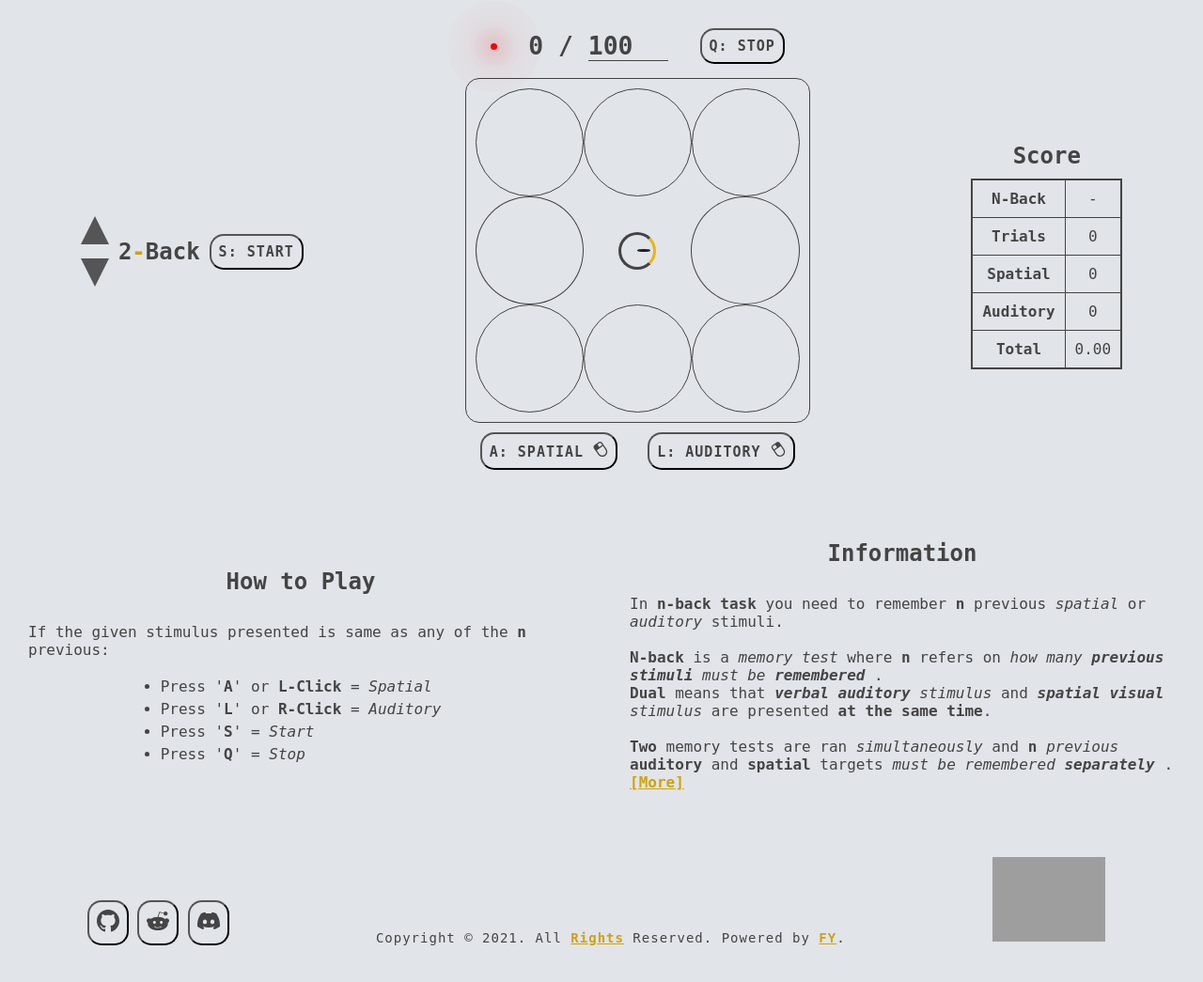
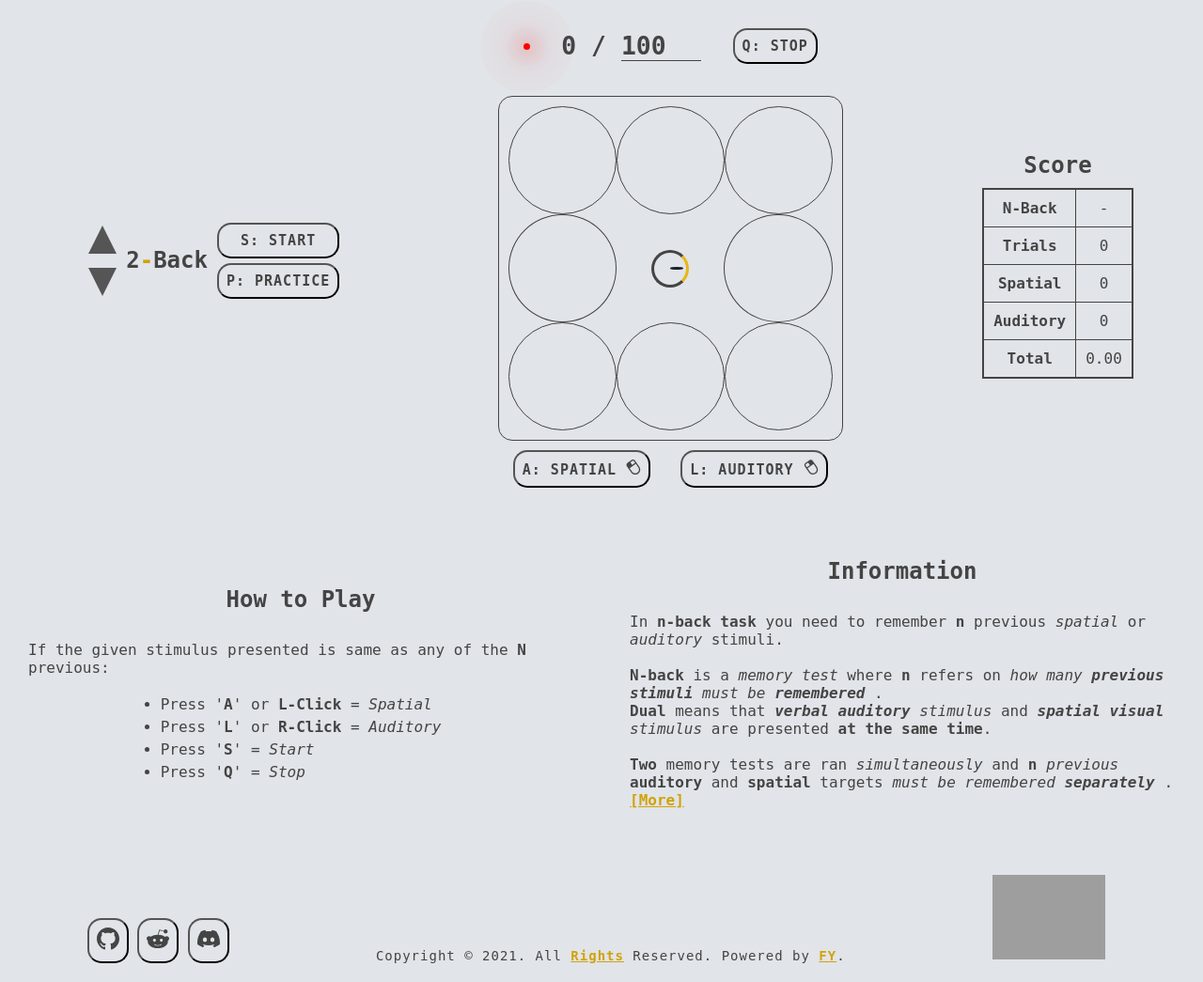
Before and after one commit to TheLittleMister/dualnback, a Django app: page / in a window 1280 px wide. Shown: the part 78-1123 px from the top of the page at 94% size. Before the commit the page ends 1084 px from the top, so only its background shows below. Run offline with Django 3.2, Linux system fonts and the light colour scheme; parts of the project's set-up code (start-up, migrations or seed data) failed here and were passed over; some libraries are stand-ins or nearby versions; grey boxes are pictures that could not be loaded.

Commit message:
Practice Implemented

```diff
--- a/templates/index.html
+++ b/templates/index.html
@@ -155,7 +155,7 @@
               </div>
               <div>
                 <p>
-                The set is taken into account if it has at least <strong><em>N * 20</em></strong> trials.
+                The set is taken into account if it is NOT practice and it has at least <strong><em>N * 20</em></strong> trials.
                 <br><br>
                 <h4>e.g:</h4>
                 <ul>
@@ -212,7 +212,10 @@
           </div>
           <h2>
             <span class="n-back-input">2</span><span class="yellow">-</span>Back</h2>
-          <button id="KeyS">S: START</button>
+          <div class="play">
+            <button id="KeyS">S: START</button>
+            <button id="KeyP">P: PRACTICE</button>
+          </div>
         </div>
 
         <div class="game-card">
@@ -224,7 +227,15 @@
             </form>
             <button id="KeyQ">Q: STOP</button>
           </h2>
-
+          <div class="practice-div">
+            <div class="practice-span">
+              <span class="practice-spatial"></span>
+            </div>
+            <div class="practice-span">
+              <span class="practice-auditory"></span>
+            </div>
+            <br>
+          </div>
           <div class="panel">
             <div class="row-1">
               <div class="square circle-1"></div>
@@ -297,7 +308,7 @@
         <div class="howto">
           <h2>How to Play</h2>
           <p>If the given stimulus presented is same as any of the
-            <strong>n</strong>
+            <strong>N</strong>
             previous:</p>
           <ul class="controls">
             <li>Press '<strong>A</strong>' or
--- a/templates/static/css/styles.css
+++ b/templates/static/css/styles.css
@@ -300,6 +300,10 @@ h2 {
 	box-shadow: 0 0 20px var(--active), 0 0 30px var(--active), 0 0 40px var(--active), 0 0 50px var(--active), 0 0 60px var(--active), 0 0 70px var(--active), 0 0 80px var(--active);
 }
 
+.practice-span {
+	text-align: center;
+}
+
 /* SPINNING CENTER */
 
 @-moz-keyframes spin {
@@ -365,7 +369,7 @@ h2 {
 	display: flex;
 	flex-direction: row;
 	/* gap: 10px; */
-
+	margin: 20px;
 	align-items: center;
 	justify-content: space-between;
 }
@@ -473,7 +477,8 @@ td {
 	padding: 30px;
 }
 
-.controls {
+.controls,
+.play {
 	display: flex;
 	flex-direction: column;
 	gap: 5px;
--- a/templates/static/js/dualnback.js
+++ b/templates/static/js/dualnback.js
@@ -6,6 +6,11 @@
   FP: False Positive
   FN: False Negative
 */
+
+// DARK MODE VARIABLES
+let darkMode = false;
+const switchMode = document.querySelector(".switch-checkbox");
+const slider = document.querySelector(".slider");
 
 // GAME VARIABLES
 const trialsInput = document.querySelector("#trials-input");
@@ -20,6 +25,11 @@ const spatialElement = document.querySelector(".spatial");
 const auditoryElement = document.querySelector(".auditory");
 const totalElement = document.querySelector(".total");
 const csrfElement = document.querySelector("#id_csrf_token_input");
+const practiceAuditory = document.querySelector(".practice-auditory");
+const practiceSpatial = document.querySelector(".practice-spatial");
+const practiceDiv = document.querySelector(".practice-div");
+const keyAButton = document.querySelector("#KeyA");
+const keyLButton = document.querySelector("#KeyL");
 
 // Game State
 let interval;
@@ -28,12 +38,10 @@ let taskInterval;
 const arrowSpeed = 150;
 
 // Spatial
-let [spatialTP, spatialTN, spatialFP, spatialFN] = [0, 0, 0, 0];
 let spatialMatch = false;
 let spatialInput = false;
 
 // Auditory
-let [auditoryTP, auditoryTN, auditoryFP, auditoryFN] = [0, 0, 0, 0];
 let auditoryMatch = false;
 let auditoryInput = false;
 const auditoryMap = new Map([
@@ -46,6 +54,18 @@ const auditoryMap = new Map([
 	[7, "s"],
 	[8, "t"],
 ]);
+
+const spatialMap = new Map([
+	[1, "↖"],
+	[2, "↑"],
+	[3, "↗"],
+	[4, "←"],
+	[5, "→"],
+	[6, "↙"],
+	[7, "↓"],
+	[8, "↘"],
+]);
+
 const sounds = {
 	h: new Howl({ src: [`static/sounds/h.wav`] }),
 	j: new Howl({ src: [`static/sounds/j.wav`] }),
@@ -66,7 +86,43 @@ const randomInt = (min, max) => Math.floor(Math.random() * (max - min + 1) + min
 // const getAlternativeScore = (TP, TN, FP, FN) => (((TP + TN) / (TP + TN + FP + FN)) * 100).toFixed(2);
 const getScore = (TP, FP, FN) => (TP ? ((TP / (TP + FP + FN)) * 100).toFixed(2) : FP || FN ? 0.0 : 100.0);
 
-const stopGame = function (n, counter) {
+const practiceFunc = function (place, element, type = null, match = false, currentBack = null, stimuli = null) {
+	let element2;
+
+	if (place === "start") {
+		if (element) {
+			element.removeAttribute("style");
+			element.style.marginRight = "5px";
+
+			if (type === "Spatial") keyAButton.classList.remove("blink");
+			else keyLButton.classList.remove("blink");
+		}
+	} else if (place === "middle") {
+		element.lastElementChild.classList.remove("span-show");
+		element.lastElementChild.classList.add("span-hide");
+
+		element.lastElementChild.addEventListener("animationend", () => {
+			element.lastElementChild.remove();
+		});
+	} else if (place === "end") {
+		element.classList.add("span-show");
+		element.innerHTML = type === "Auditory" ? auditoryMap.get(stimuli).toUpperCase() : spatialMap.get(stimuli);
+		element.style.marginRight = "5px";
+		type === "Auditory" ? practiceAuditory.prepend(element) : practiceSpatial.prepend(element);
+
+		if (match) {
+			element2 = type === "Auditory" ? practiceAuditory.querySelectorAll("span")[currentBack] : practiceSpatial.querySelectorAll("span")[currentBack];
+			element2.style.fontWeight = "bold";
+			element2.style.color = "green";
+			element.style.fontWeight = "bold";
+			element.style.color = "green";
+			type === "Spatial" ? keyAButton.classList.add("blink") : keyLButton.classList.add("blink");
+		}
+	}
+	return element2;
+};
+
+const stopGame = function (practice, n, counter, spatialTP, spatialTN, spatialFP, spatialFN, auditoryTP, auditoryTN, auditoryFP, auditoryFN) {
 	/*
 		This function sets the active game status to false,
 		resets game status and clear interval,
@@ -76,12 +132,24 @@ const stopGame = function (n, counter) {
 
 	// Set Active Game and Clear Interval
 	interval && clearInterval(interval);
+	interval = null;
 	activeGame = false;
 
 	// Clear UI
 	nElements.forEach((item) => (item.innerHTML = "N"));
 	document.documentElement.style.setProperty("--active", "red");
 	hour.classList.remove("hour-spin");
+	practiceDiv.classList.remove("practice-div-show");
+	if (practice) practiceDiv.classList.add("practice-div-hide");
+
+	const clearPracticeDiv = () => {
+		practiceAuditory.innerHTML = "";
+		practiceSpatial.innerHTML = "";
+
+		practiceDiv.removeEventListener("animationend", clearPracticeDiv);
+	};
+
+	practiceDiv.addEventListener("animationend", clearPracticeDiv);
 
 	// Show Score
 	const spatialScore = counter && getScore(spatialTP, spatialFP, spatialFN);
@@ -96,7 +164,7 @@ const stopGame = function (n, counter) {
 	// Allow trials input
 	trialsInput.disabled = false;
 
-	if (counter >= n * 20) {
+	if (!practice && counter >= n * 20) {
 		// Send Score to Back-End
 		$.ajax({
 			type: "POST",
@@ -119,18 +187,23 @@ const stopGame = function (n, counter) {
 	}
 };
 
-const startGame = function (currentBack) {
+const startGame = function (currentBack, practice = false) {
 	/*
 		This function starts the game by reseting Sensitivity & Specificity (TP, TN, FP, FN)
 		Prepares UI, sets the active game status to true and Trials Counter to 0.
 	*/
+	if (interval) return;
 
 	// Reseting Sensitivity & Specificity
 	let circle;
+	let lastAuditory;
+	let firstAuditory;
+	let lastSpatial;
+	let firstSpatial;
 	const spatial = new Array();
 	const auditory = new Array();
-	[spatialTP, spatialTN, spatialFP, spatialFN] = [0, 0, 0, 0];
-	[auditoryTP, auditoryTN, auditoryFP, auditoryFN] = [0, 0, 0, 0];
+	let [spatialTP, spatialTN, spatialFP, spatialFN] = [0, 0, 0, 0];
+	let [auditoryTP, auditoryTN, auditoryFP, auditoryFN] = [0, 0, 0, 0];
 
 	// Set Active Game and Trials Counter to 0
 	let trialsCounter = 0;
@@ -148,6 +221,8 @@ const startGame = function (currentBack) {
 	document.documentElement.style.setProperty("--active", "green");
 	dualTask.innerHTML = `${trialsCounter} /`;
 	hour.classList.add("hour-spin");
+	practiceDiv.classList.remove("practice-div-hide");
+	if (practice) practiceDiv.classList.add("practice-div-show");
 
 	// Set Trials
 	const trialsInputValue = trialsInput.value;
@@ -160,6 +235,11 @@ const startGame = function (currentBack) {
 	interval = setInterval(() => {
 		// Remove Spatial Stimuli after 1.5s
 		setTimeout(() => circle && (circle.style.backgroundColor = "transparent"), 1500);
+
+		if (practice) {
+			practiceFunc("start", firstAuditory, "Auditory");
+			practiceFunc("start", firstSpatial, "Spatial");
+		}
 
 		// Update Sensitivity & Specificity (TP, TN, FP, FN)
 		if (spatialMatch && spatialInput) spatialTP++;
@@ -175,7 +255,7 @@ const startGame = function (currentBack) {
 		[spatialMatch, spatialInput, auditoryMatch, auditoryInput] = [false, false, false, false];
 
 		// Stop the game if the number of trials is reached
-		if (trialsCounter >= currentTrials || !activeGame) stopGame(currentBack, trialsCounter);
+		if (trialsCounter >= currentTrials || !activeGame) stopGame(practice, currentBack, trialsCounter, spatialTP, spatialTN, spatialFP, spatialFN, auditoryTP, auditoryTN, auditoryFP, auditoryFN);
 
 		if (activeGame) {
 			/*
@@ -188,6 +268,14 @@ const startGame = function (currentBack) {
 
 			auditory.push(auditorySound);
 			spatial.push(spatialPlace);
+
+			if (practice && practiceAuditory.children.length > currentBack) {
+				practiceFunc("middle", practiceAuditory);
+				practiceFunc("middle", practiceSpatial);
+			}
+
+			// console.log(auditory);
+			// console.log(spatial);
 
 			if (spatial.length > currentBack) {
 				if (spatial[0] === spatial.slice(-1)[0]) spatialMatch = true;
@@ -203,6 +291,14 @@ const startGame = function (currentBack) {
 			circle = document.querySelector(`.circle-${spatialPlace}`);
 			circle.style.backgroundColor = "#e7b616";
 
+			if (practice) {
+				firstAuditory = document.createElement("span");
+				lastAuditory = practiceFunc("end", firstAuditory, "Auditory", auditoryMatch, currentBack, auditorySound);
+
+				firstSpatial = document.createElement("span");
+				lastSpatial = practiceFunc("end", firstSpatial, "Spatial", spatialMatch, currentBack, spatialPlace);
+			}
+
 			// Update Trials Counter
 			trialsCounter++;
 			dualTask.innerHTML = `${trialsCounter} /`;
--- a/templates/static/js/scripts.js
+++ b/templates/static/js/scripts.js
@@ -1,9 +1,4 @@
 "use strict";
-
-// DARK MODE VARIABLES
-let darkMode = false;
-const switchMode = document.querySelector(".switch-checkbox");
-const slider = document.querySelector(".slider");
 
 // MODAL VARIABLES
 const signupModal = document.querySelector(".sign-up");
@@ -34,7 +29,7 @@ const csrfInput = dynamicForm.querySelector("input");
 
 // GENERAL VARIABLES
 const arrows = [...document.querySelectorAll(".up"), ...document.querySelectorAll(".down")];
-const codes = ["KeyA", "KeyL", "KeyQ", "KeyS", "task-up", "task-down", 1, 3];
+const codes = ["KeyA", "KeyL", "KeyQ", "KeyS", "KeyP", "task-up", "task-down", 1, 3];
 const buttons = document.querySelectorAll("button");
 
 // DARK MODE FUNCTIONS AND EVENT LISTENERS
@@ -97,7 +92,7 @@ const pressBtn = (e) => {
 
 				if (auditoryMatch) key.style.backgroundColor = "green";
 				else key.style.backgroundColor = "darkred";
-			} else codes.slice(0, 4).includes(code) && (key.style.backgroundColor = "#444");
+			} else codes.slice(0, 5).includes(code) && (key.style.backgroundColor = "#444");
 		} else {
 			if (code === "task-up") {
 				nBackInput.textContent = Number(nBackInput.textContent) > 0 && Number(nBackInput.textContent) < 100 ? Number(nBackInput.textContent) + 1 : 1;
@@ -120,7 +115,8 @@ const pressBtn = (e) => {
 			}
 
 			if (code === "KeyS") startGame(Number(nBackInput.textContent) > 0 && Number(nBackInput.textContent) < 101 ? Number(nBackInput.textContent) : 1);
-			codes.slice(0, 4).includes(code) && (key.style.backgroundColor = "#444");
+			if (code === "KeyP") startGame(Number(nBackInput.textContent) > 0 && Number(nBackInput.textContent) < 19 ? Number(nBackInput.textContent) : 1, true);
+			codes.slice(0, 5).includes(code) && (key.style.backgroundColor = "#444");
 		}
 	}
 };
```
Also changed, not shown: other parts of templates/static/css/styles.css (+75 -0 lines).
